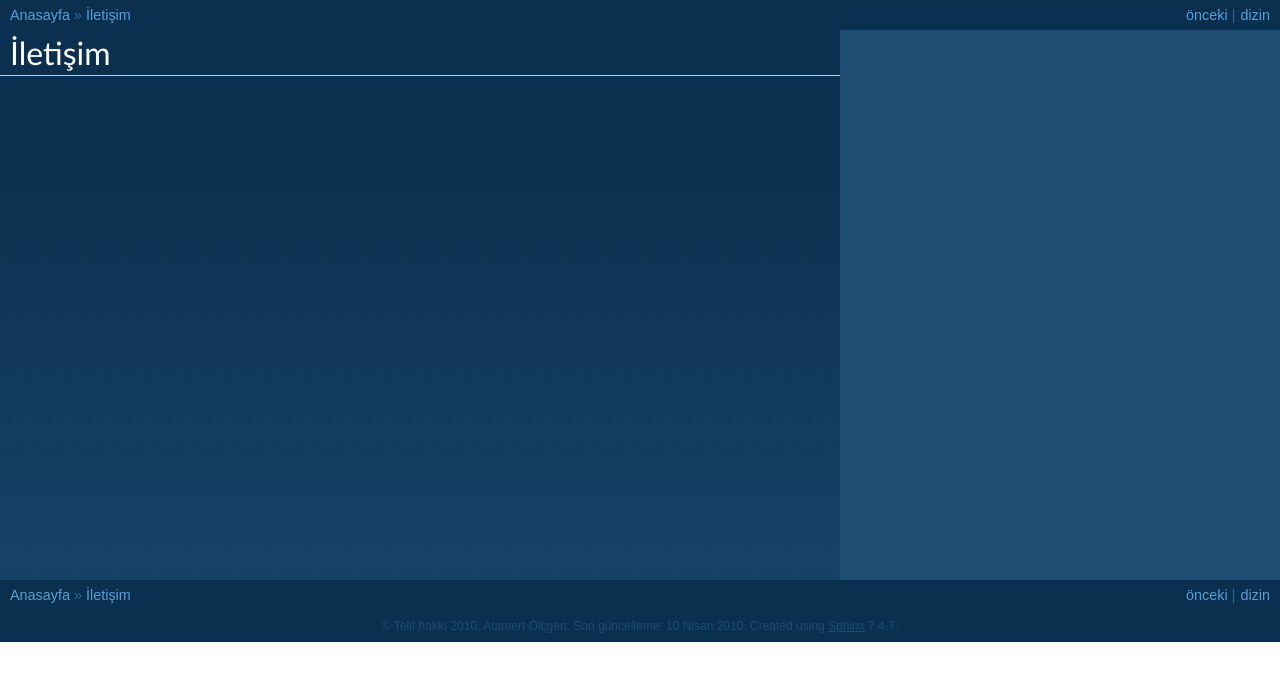
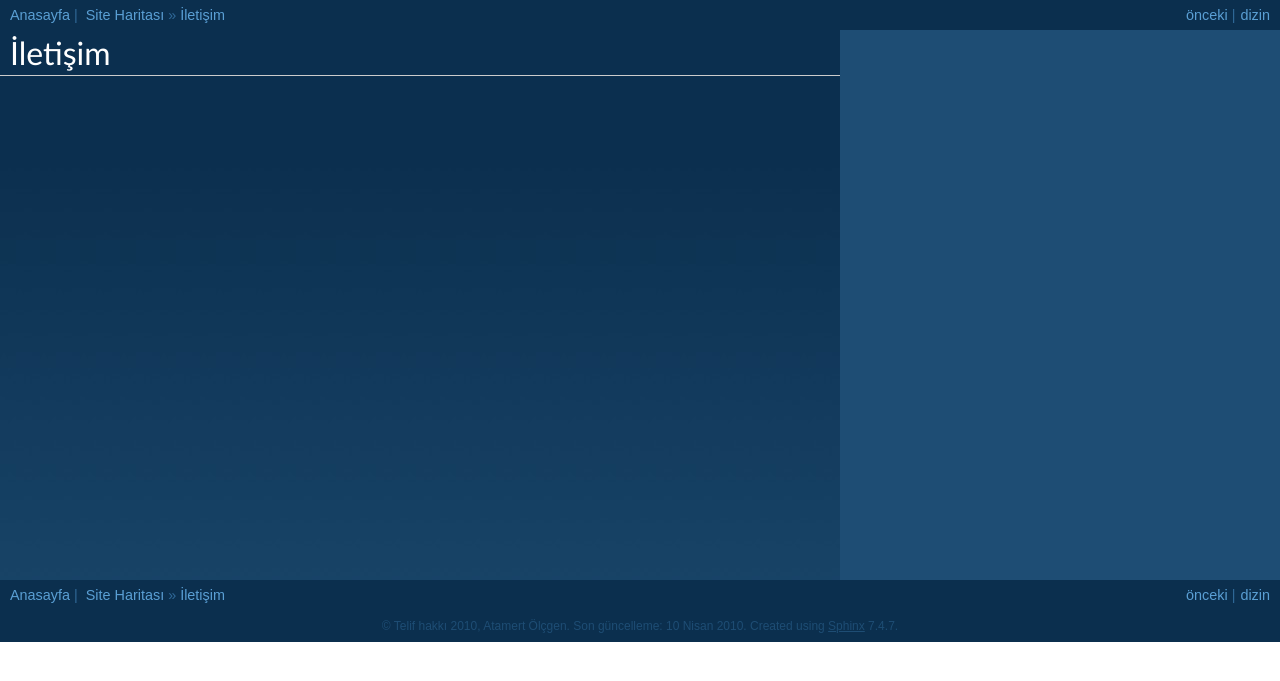
Before and after one commit to mengu/pyist.net, a Sphinx documentation site: the page built from source/contact.rst, in a window 1280 px wide. Shown: the top 681 px of the page. Built offline with Sphinx 7.4.7, drawn with Linux system fonts in a browser that asks for light colours; formulas are drawn with MathJax 3; some of the changed lines change nothing that is shown.

Commit message:
Seperated index.html from doctree

```diff
--- /dev/null
+++ b/source/_templates/index.html
@@ -0,0 +1,9 @@
+{% extends "layout.html" %}
+{% set title = "PYist.net" %}
+
+
+{% block body %}
+
+<div align="center" class="align-center"><img src="_images/logo.png" class="align-center" alt="_images/logo.png"></div>
+
+{% endblock %}
--- /dev/null
+++ b/source/_templates/layout.html
@@ -0,0 +1,7 @@
+{% extends "!layout.html" %}
+
+
+{% block rootrellink %}
+    <li><a href="{{ pathto('index') }}">Anasayfa</a>&nbsp;|&nbsp;</li>
+    <li><a href="{{ pathto('contents') }}">{{ shorttitle }}</a> &raquo;</li>
+{% endblock %}
--- a/source/conf.py
+++ b/source/conf.py
@@ -34,7 +34,7 @@
 #source_encoding = 'utf-8'
 
 # The master toctree document.
-master_doc = 'index'
+master_doc = 'contents'
 
 # General information about the project.
 project = u'pyist.net'
@@ -134,7 +134,7 @@
 html_title = u'İstanbul Python Kullanıcıları Grubu'
 
 # A shorter title for the navigation bar.  Default is the same as html_title.
-html_short_title = u'Anasayfa'
+html_short_title = u'Site Haritası'
 
 # The name of an image file (relative to this directory) to place at the top
 # of the sidebar.
@@ -163,7 +163,9 @@
 
 # Additional templates that should be rendered to pages, maps page names to
 # template names.
-#html_additional_pages = {}
+html_additional_pages = {
+    'index': 'index.html'
+}
 
 # If false, no module index is generated.
 html_use_modindex = False
@@ -200,7 +202,7 @@
 # Grouping the document tree into LaTeX files. List of tuples
 # (source start file, target name, title, author, documentclass [howto/manual]).
 latex_documents = [
-  ('index', 'pyistnet.tex', u'pyist.net Documentation',
+  ('contents', 'pyistnet.tex', u'pyist.net Documentation',
    u'Atamert Ölçgen', 'manual'),
 ]
 
--- a/source/index.rst
+++ b/source/contents.rst
@@ -1,5 +1,5 @@
-Anasayfa
-========
+Site Haritası
+=============
 
 .. centered:: \
 
```
